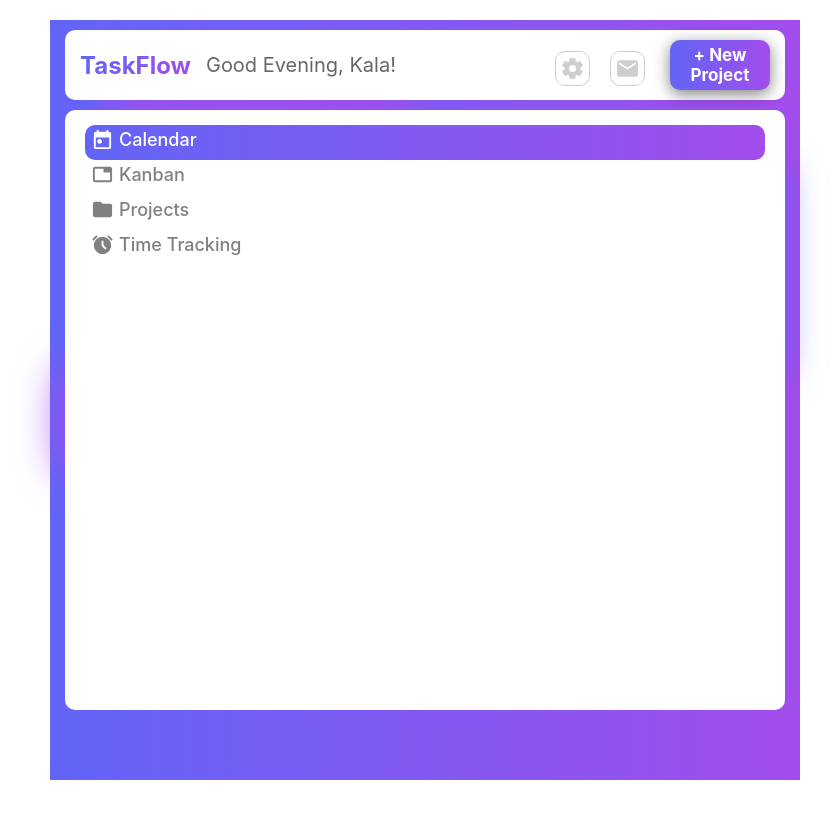
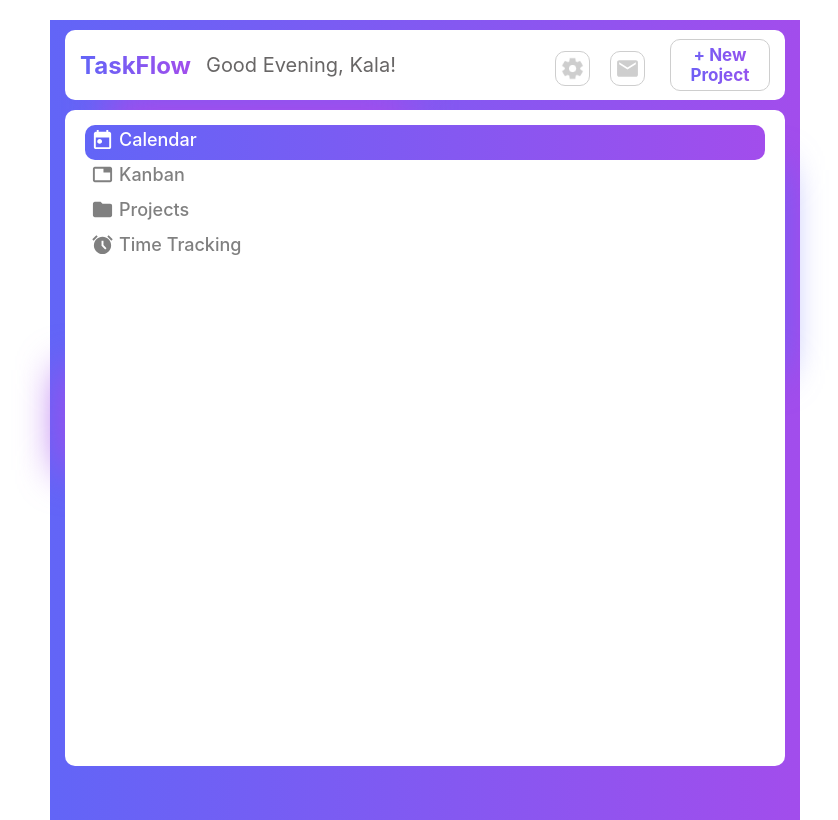
Before and after one commit to shakaylac/TaskFlow, a React (Create React App) app in the folder taskflow-app/: page / in a window 1280 px wide. In both pictures the pointer is over the button "+ New Project". Shown: the whole page, without its empty margins (215-1053 px from the left). Built offline with nearby package versions, Linux system fonts and the light colour scheme.

Commit message:
Added hover style to the new project btn. I would like the border to be a gradient but I left it as a grey as a placeholder.

```diff
--- a/taskflow-app/src/CSS/Container.css
+++ b/taskflow-app/src/CSS/Container.css
@@ -3,7 +3,7 @@
     background-image: linear-gradient(to right, #6265F7,#A24DEC);
     margin-top: 20px;
     width: 750px;
-    height: 95vh;
+    height: 100vh;
     position: relative;
     z-index: 1;
 };
--- a/taskflow-app/src/CSS/Header.css
+++ b/taskflow-app/src/CSS/Header.css
@@ -56,3 +56,13 @@
     width: 25px;
     height: 25px;
     }
+
+.new-project:hover {
+    background-color: #fff;
+    background-image: linear-gradient(to right, #6265F7,#A24DEC);
+    -webkit-background-clip: text; /* For WebKit browsers */
+    background-clip: text; /* Standard */
+    color: transparent;
+    box-shadow: none;
+    border: 1px solid #CECECE;
+}
--- a/taskflow-app/src/CSS/Navigation.css
+++ b/taskflow-app/src/CSS/Navigation.css
@@ -2,7 +2,7 @@
 .navigation-bkg {
     background-color: #fff;
     width: 720px;
-    height: 75vh;
+    height: 82vh;
     margin-top: 110px;
     margin-left: 15px;
     border-radius: 10px;
```
